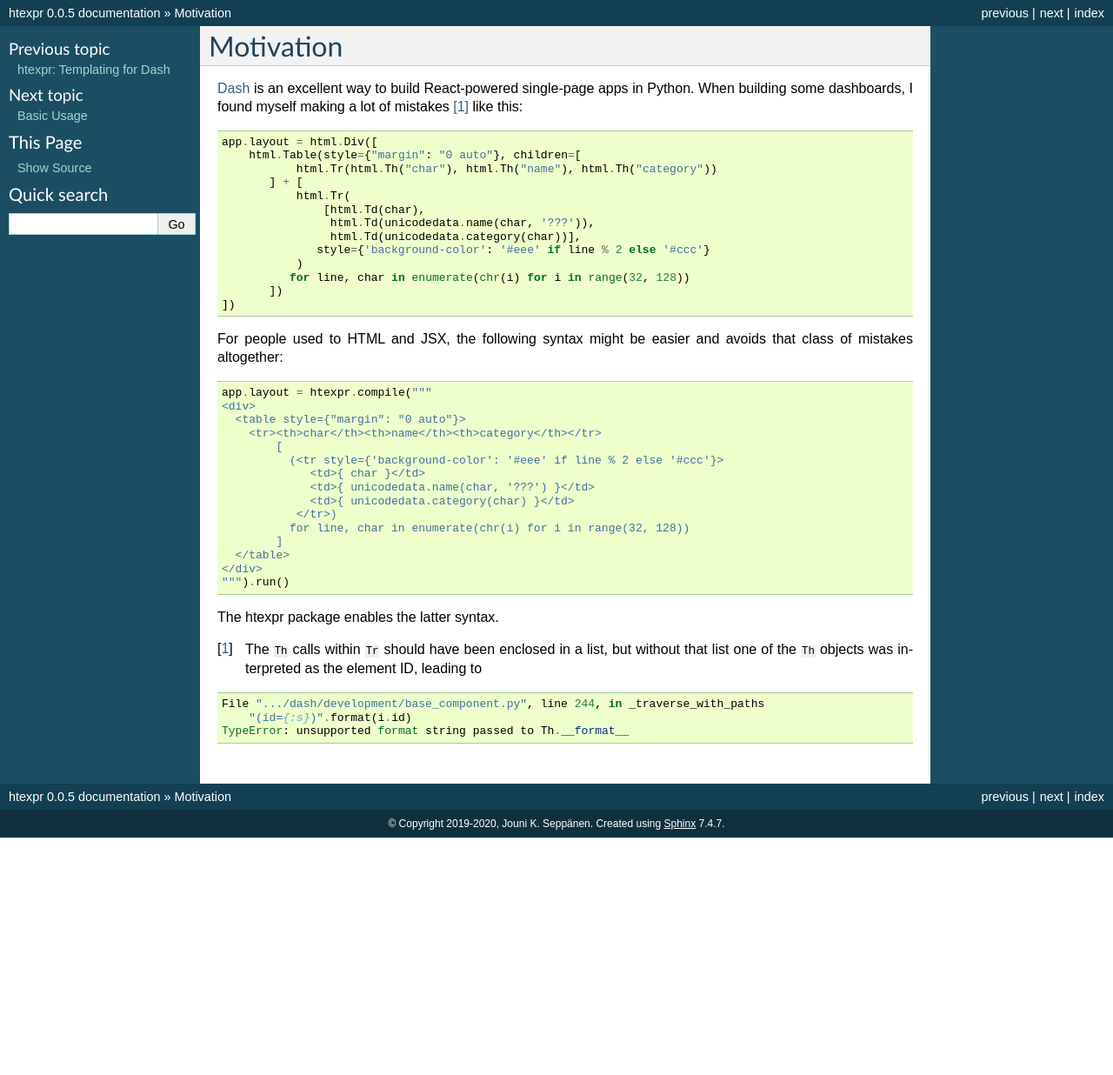
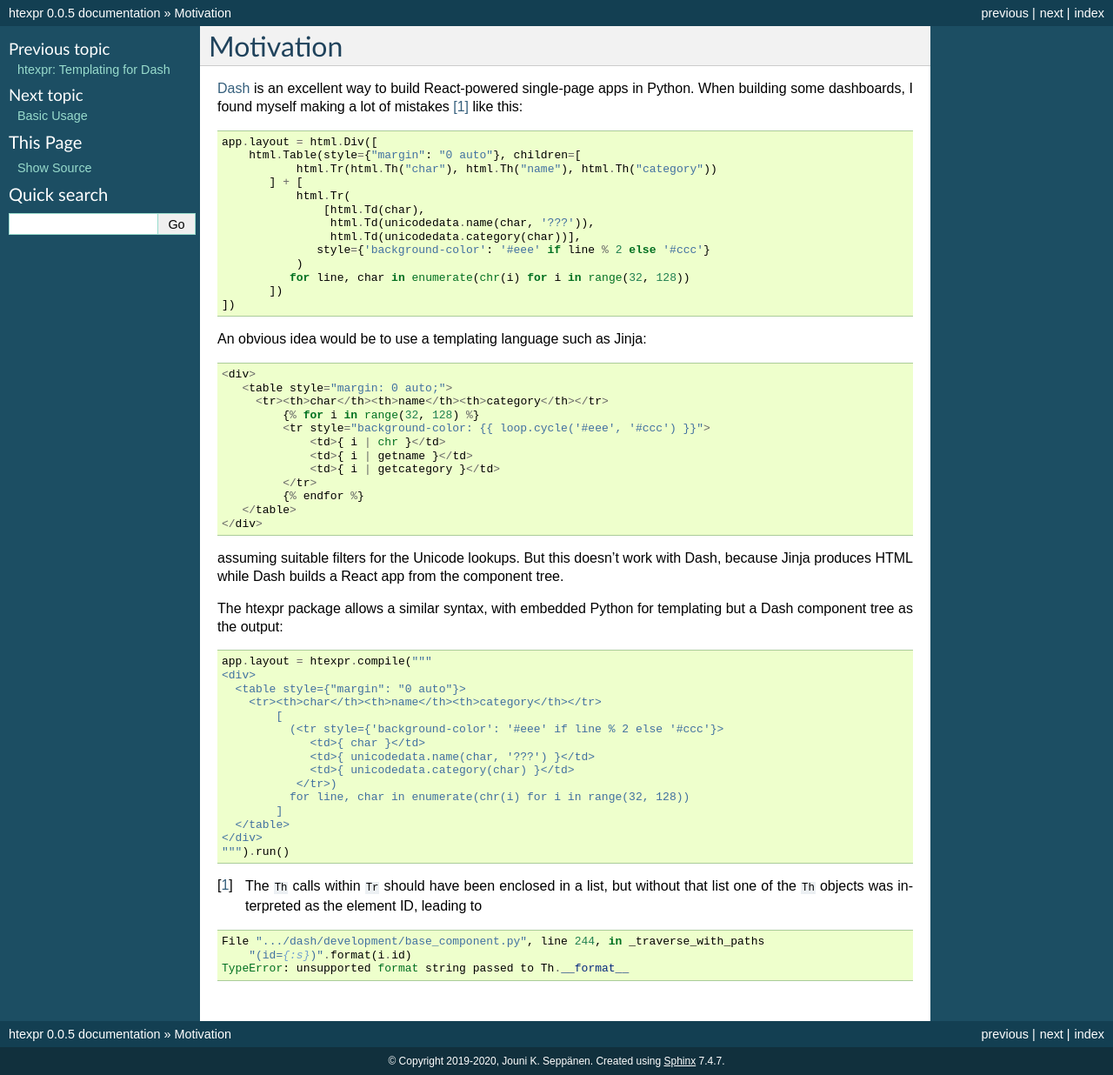
Before and after one commit to jkseppan/htexpr, a Sphinx documentation site: the page built from docs/motivation.rst, in a window 1280 px wide. Shown: the whole page at 87% size. Built offline with Sphinx 7.4.7, drawn with Linux system fonts in a browser that asks for light colours; before the commit the page ends 963 px from its top, so only the background shows below that.

Commit message:
Improve documentation

```diff
--- /dev/null
+++ b/docs/_static/css/custom.css
@@ -0,0 +1 @@
+.body { min-height: 85vh; }
--- a/docs/conf.py
+++ b/docs/conf.py
@@ -9,10 +9,11 @@
 author = "Jouni K. Seppänen"
 release = "0.0.5"
 
-extensions = ["sphinx.ext.autodoc"]
+extensions = ["sphinx.ext.napoleon"]
 templates_path = ["_templates"]
 exclude_patterns = ["_build", "Thumbs.db", ".DS_Store", "*~", ".#*"]
 
 html_theme = "classic"
 html_static_path = ["_static"]
+html_css_files = ["css/custom.css"]
 master_doc = "index"
--- a/docs/index.rst
+++ b/docs/index.rst
@@ -2,7 +2,7 @@
 ===========================
 
 htexpr compiles an html-like syntax into Python expressions. It is
-inspired by `JSX`_ and intended to complement the excellent `dash`_
+inspired by `JSX`_ and intended to complement the excellent `Dash`_
 package, which allows you to write single-page React apps in
 Python.
 
@@ -20,7 +20,7 @@
    modules
 
 .. _`JSX`: https://reactjs.org/docs/introducing-jsx.html
-.. _`dash`: https://dash.plot.ly
+.. _`Dash`: https://dash.plot.ly
 
 
 Indices and tables
--- a/docs/motivation.rst
+++ b/docs/motivation.rst
@@ -19,10 +19,27 @@
            ])
     ])
 
+An obvious idea would be to use a templating language such as Jinja::
 
+   <div>
+      <table style="margin: 0 auto;">
+        <tr><th>char</th><th>name</th><th>category</th></tr>
+            {% for i in range(32, 128) %}
+            <tr style="background-color: {{ loop.cycle('#eee', '#ccc') }}">
+                <td>{ i | chr }</td>
+                <td>{ i | getname }</td>
+                <td>{ i | getcategory }</td>
+            </tr>
+            {% endfor %}
+      </table>
+   </div>
 
-For people used to HTML and JSX, the following syntax might be easier
-and avoids that class of mistakes altogether::
+assuming suitable filters for the Unicode lookups. But this doesn't
+work with Dash, because Jinja produces HTML while Dash builds a React
+app from the component tree.
+
+The htexpr package allows a similar syntax, with embedded Python for
+templating but a Dash component tree as the output::
 
     app.layout = htexpr.compile("""
     <div>
@@ -40,8 +57,6 @@
     </div>
     """).run()
 
-The htexpr package enables the latter syntax.
-
 
 .. _`Dash`: https://dash.plot.ly
 
--- a/docs/usage.rst
+++ b/docs/usage.rst
@@ -10,7 +10,7 @@
     import dash_table
     import htexpr
 
-When building your dash app, instead of instantiating objects like
+When building your Dash app, instead of instantiating objects like
 ``html.Div`` you can now write HTML in a string that is compiled and
 evaluated by htexpr::
 
```
Also changed, not shown: README.md (+11 -10 lines), 2 other files.
